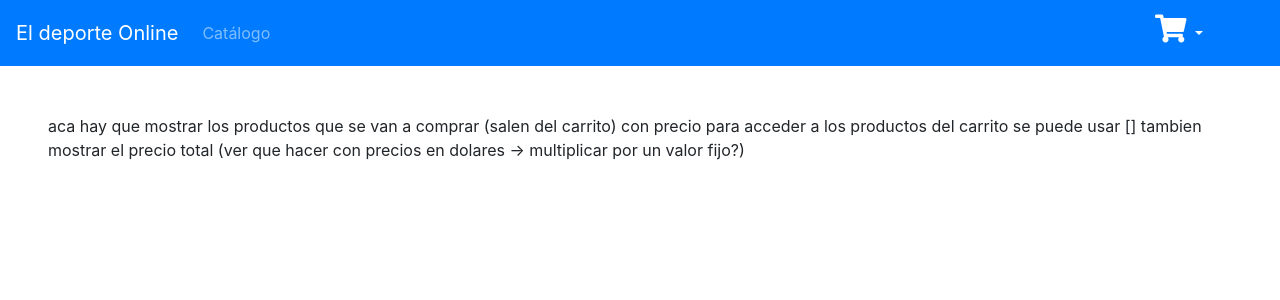
After one commit to PabloFederico/admin1-ElDeporteOnline-ecommerce, a Django app: page /ventas/comprar in a window 1280 px wide. The commit adds this page. Shown: the top 300 px of the page. Run offline with Django 3.2, Linux system fonts and the light colour scheme; parts of the project's set-up code (start-up, migrations or seed data) failed here and were passed over.

Commit message:
template de la pantalla para comprar

```diff
--- /dev/null
+++ b/Sales/templates/sales/buy.html
@@ -0,0 +1,11 @@
+{% extends 'base.html' %}
+
+{% block content %}
+
+    aca hay que mostrar los productos que se van a comprar (salen del carrito) con precio
+
+    para acceder a los productos del carrito se puede usar {{ cart.get_products }}
+
+    tambien mostrar el precio total (ver que hacer con precios en dolares -> multiplicar por un valor fijo?)
+
+{% endblock content %}
--- a/Sales/templates/sales/cart.html
+++ b/Sales/templates/sales/cart.html
@@ -45,8 +45,8 @@
     {% endfor %}
 
     <li class="d-flex justify-content-center">
-        <button type="button" class="btn btn-primary w-50 btn-lg">
+        <a type="button" class="btn btn-primary w-50 btn-lg" href="{% url 'buy' %}">
             Comprar
-        </button>
+        </a>
     </li>
 </ul>
--- a/Sales/urls.py
+++ b/Sales/urls.py
@@ -1,8 +1,10 @@
 from django.urls import path
 
+from .views.buy_view import BuyView
 from .views.cart_view import AddToCartView, RemoveFromCartView
 
 urlpatterns = [
     path('agregar-al-carrito', AddToCartView.as_view(), name='add_to_cart'),
     path('sacar-del-carrito', RemoveFromCartView.as_view(), name='remove_from_cart'),
+    path('comprar', BuyView.as_view(), name='buy'),
 ]
--- /dev/null
+++ b/Sales/views/buy_view.py
@@ -0,0 +1,13 @@
+from django.shortcuts import render
+from django.views import View
+
+
+class BuyView(View):
+
+    def get(self, request):
+        return render(request, 'sales/buy.html')
+
+    def post(self, request):
+        # aca hay que recibir la compra y guardarla en la db
+        # tambien hay que vaciar el carrito
+        pass
```
